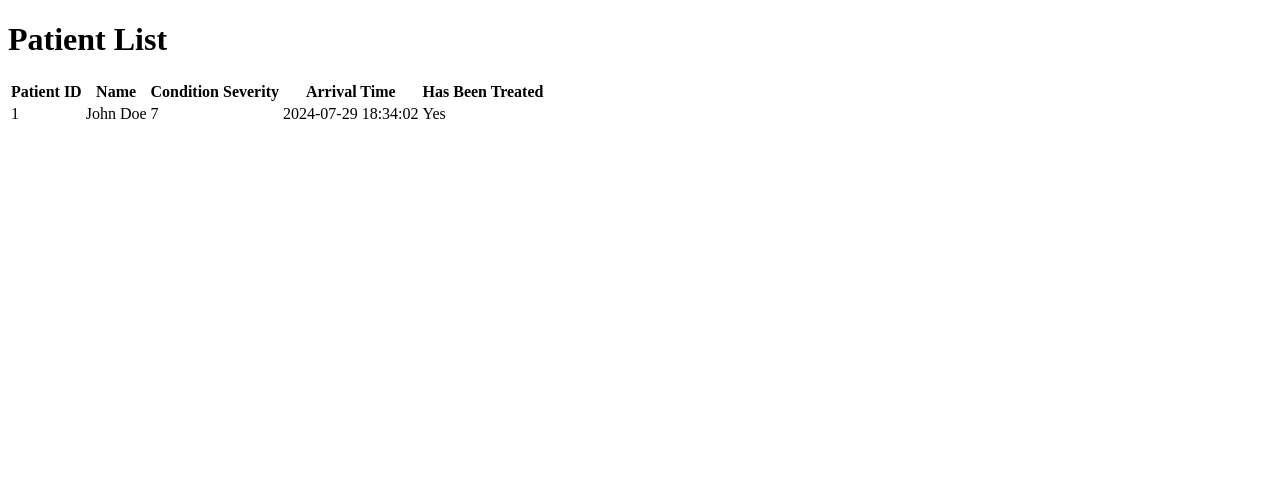
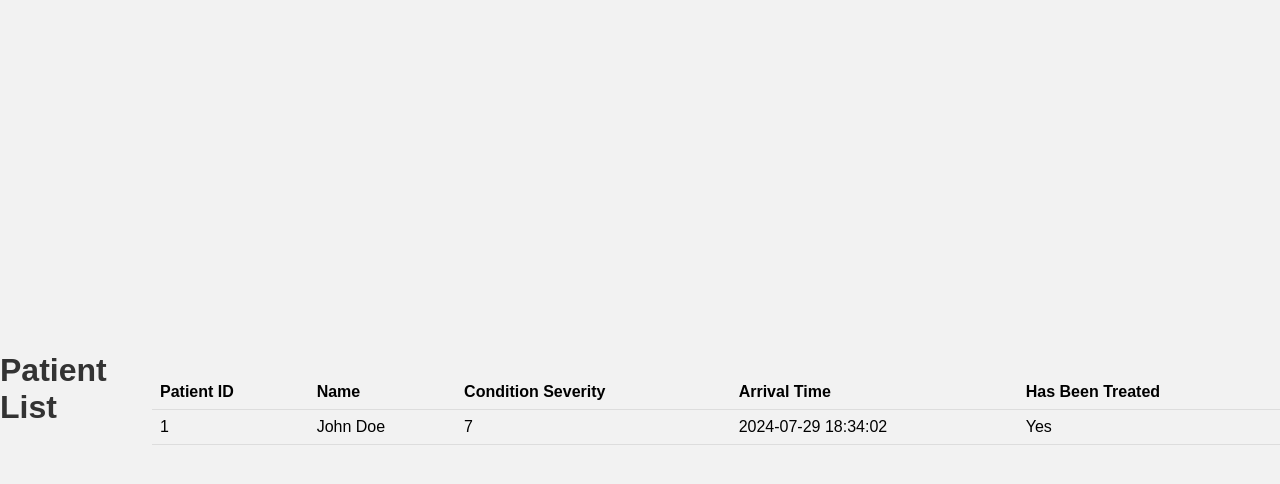
Before and after one commit to Jaafar-Soudani/hospital-triage, a PHP site: page /staff/admin_viewListPatient.php in a window 1280 px wide. Shown: the top 484 px of the page. Run offline with PHP 8.4, Linux system fonts and the light colour scheme; data comes from the database, SQL or seed files in the repository; some libraries are stand-ins or nearby versions.

Commit message:
css and html

```diff
--- a/staff/admin_viewListPatient.php
+++ b/staff/admin_viewListPatient.php
@@ -38,6 +38,7 @@ try {
     <meta charset="UTF-8">
     <meta name="viewport" content="width=device-width, initial-scale=1.0">
     <title>Patient List</title>
+    <link rel="stylesheet" href="style.css">
 </head>
 <body>
     <h1>Patient List</h1>
--- a/staff/style.css
+++ b/staff/style.css
@@ -14,7 +14,7 @@ body {
     border-radius: 5px;
     box-shadow: 0 0 10px rgba(0, 0, 0, 0.1);
     text-align: center;
-    max-width: 400px;
+    max-width: 800px; /* Increased max-width for the table */
 }
 
 h1, h2 {
@@ -64,3 +64,19 @@ form {
     align-items: center;
     margin-bottom: 1rem;
 }
+
+table {
+    width: 100%;
+    border-collapse: collapse;
+    margin-top: 20px;
+}
+
+th, td {
+    padding: 8px;
+    text-align: left;
+    border-bottom: 1px solid #ddd;
+}
+
+th {
+    background-color: #f2f2f2;
+}
```
